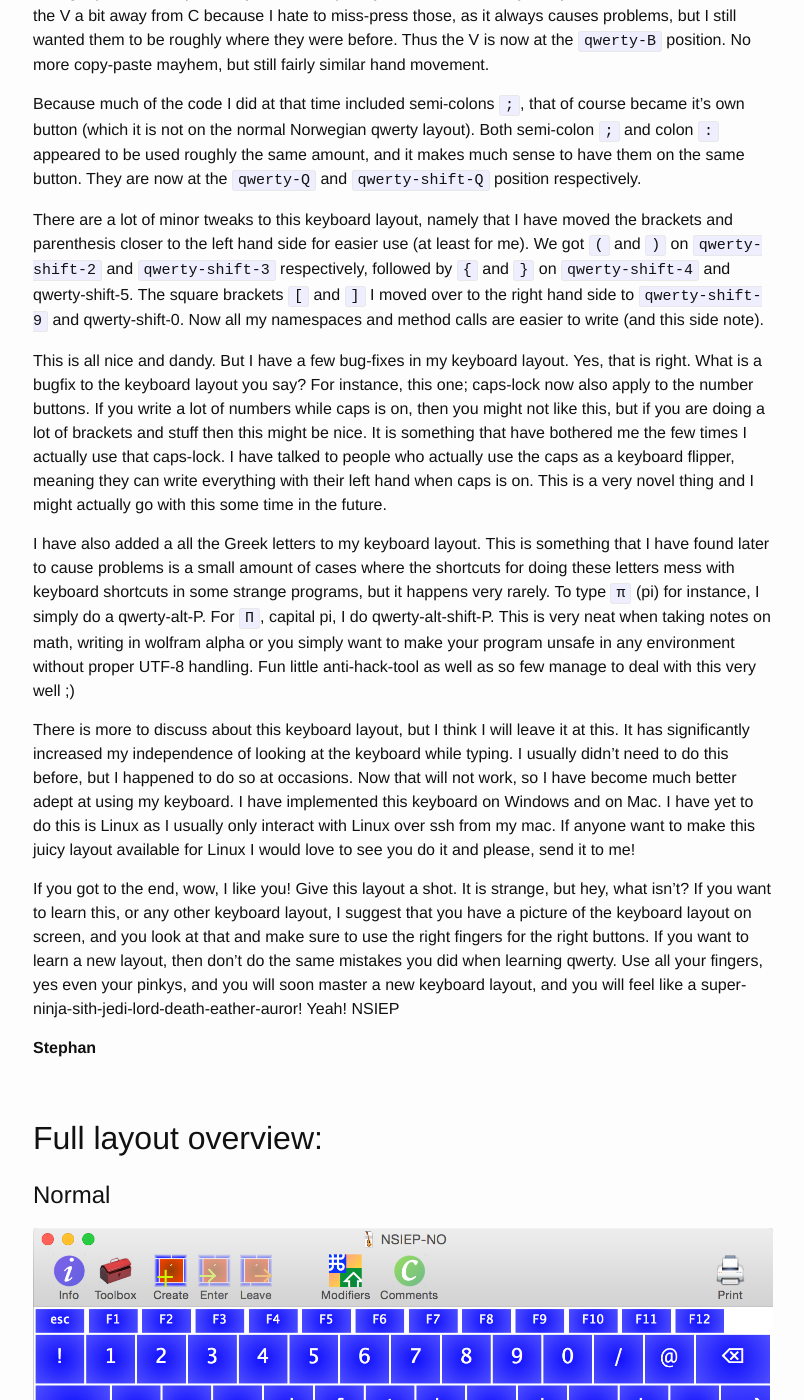
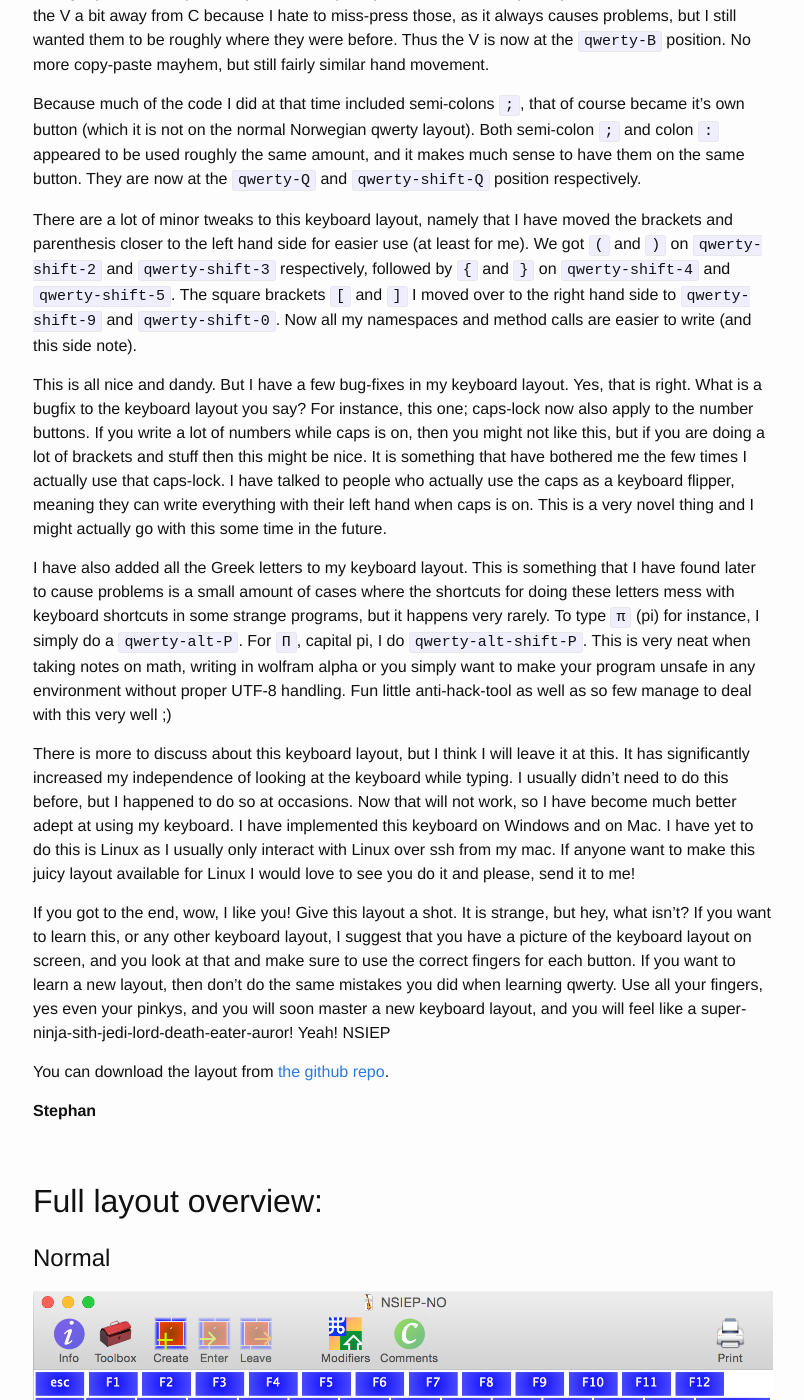
Before and after one commit to stephan-nordnes-eriksen/stephan-nordnes-eriksen.github.io, a Jekyll site: the page built from _posts/2015-05-22-nsiep.markdown, in a window 1280 px wide and 1400 px high, scrolled down 1707 px. Shown: the whole window, without its empty margins (237-1041 px from the left). Built offline with Jekyll 4.4.1, drawn with Linux system fonts in a browser that asks for light colours; comment, search, counter and statistics services are not loaded.

Commit message:
Fixing typos and adding download link

```diff
--- a/_posts/2015-05-22-nsiep.markdown
+++ b/_posts/2015-05-22-nsiep.markdown
@@ -25,15 +25,17 @@ So in my nsiep keyboard layout I have taken into account the travel distance, bu
 
 Because much of the code I did at that time included semi-colons `;`, that of course became it's own button (which it is not on the normal Norwegian qwerty layout). Both semi-colon `;` and colon `:` appeared to be used roughly the same amount, and it makes much sense to have them on the same button. They are now at the `qwerty-Q` and `qwerty-shift-Q` position respectively.
 
-There are a lot of minor tweaks to this keyboard layout, namely that I have moved the brackets and parenthesis closer to the left hand side for easier use (at least for me). We got `(` and `)` on `qwerty-shift-2` and `qwerty-shift-3` respectively, followed by `{` and `}` on `qwerty-shift-4` and qwerty-shift-5. The square brackets `[` and `]` I moved over to the right hand side to `qwerty-shift-9` and qwerty-shift-0. Now all my namespaces and method calls are easier to write (and this side note).
+There are a lot of minor tweaks to this keyboard layout, namely that I have moved the brackets and parenthesis closer to the left hand side for easier use (at least for me). We got `(` and `)` on `qwerty-shift-2` and `qwerty-shift-3` respectively, followed by `{` and `}` on `qwerty-shift-4` and `qwerty-shift-5`. The square brackets `[` and `]` I moved over to the right hand side to `qwerty-shift-9` and `qwerty-shift-0`. Now all my namespaces and method calls are easier to write (and this side note).
 
 This is all nice and dandy. But I have a few bug-fixes in my keyboard layout. Yes, that is right. What is a bugfix to the keyboard layout you say? For instance, this one; caps-lock now also apply to the number buttons. If you write a lot of numbers while caps is on, then you might not like this, but if you are doing a lot of brackets and stuff then this might be nice. It is something that have bothered me the few times I actually use that caps-lock. I have talked to people who actually use the caps as a keyboard flipper, meaning they can write everything with their left hand when caps is on. This is a very novel thing and I might actually go with this some time in the future.
 
-I have also added a all the Greek letters to my keyboard layout. This is something that I have found later to cause problems is a small amount of cases where the shortcuts for doing these letters mess with keyboard shortcuts in some strange programs, but it happens very rarely. To type `π` (pi) for instance, I simply do a qwerty-alt-P. For `Π`, capital pi, I do qwerty-alt-shift-P. This is very neat when taking notes on math, writing in wolfram alpha or you simply want to make your program unsafe in any environment without proper UTF-8 handling. Fun little anti-hack-tool as well as so few manage to deal with this very well ;)
+I have also added all the Greek letters to my keyboard layout. This is something that I have found later to cause problems is a small amount of cases where the shortcuts for doing these letters mess with keyboard shortcuts in some strange programs, but it happens very rarely. To type `π` (pi) for instance, I simply do a `qwerty-alt-P`. For `Π`, capital pi, I do `qwerty-alt-shift-P`. This is very neat when taking notes on math, writing in wolfram alpha or you simply want to make your program unsafe in any environment without proper UTF-8 handling. Fun little anti-hack-tool as well as so few manage to deal with this very well ;)
 
 There is more to discuss about this keyboard layout, but I think I will leave it at this. It has significantly increased my independence of looking at the keyboard while typing. I usually didn't need to do this before, but I happened to do so at occasions. Now that will not work, so I have become much better adept at using my keyboard. I have implemented this keyboard on Windows and on Mac. I have yet to do this is Linux as I usually only interact with Linux over ssh from my mac. If anyone want to make this juicy layout available for Linux I would love to see you do it and please, send it to me!
 
-If you got to the end, wow, I like you! Give this layout a shot. It is strange, but hey, what isn't? If you want to learn this, or any other keyboard layout, I suggest that you have a picture of the keyboard layout on screen, and you look at that and make sure to use the right fingers for the right buttons. If you want to learn a new layout, then don't do the same mistakes you did when learning qwerty. Use all your fingers, yes even your pinkys, and you will soon master a new keyboard layout, and you will feel like a super-ninja-sith-jedi-lord-death-eather-auror! Yeah! NSIEP
+If you got to the end, wow, I like you! Give this layout a shot. It is strange, but hey, what isn't? If you want to learn this, or any other keyboard layout, I suggest that you have a picture of the keyboard layout on screen, and you look at that and make sure to use the correct fingers for each button. If you want to learn a new layout, then don't do the same mistakes you did when learning qwerty. Use all your fingers, yes even your pinkys, and you will soon master a new keyboard layout, and you will feel like a super-ninja-sith-jedi-lord-death-eater-auror! Yeah! NSIEP
+
+You can download the layout from [the github repo]("https://github.com/stephan-nordnes-eriksen/nsiep").
 
 **Stephan**
 
```
